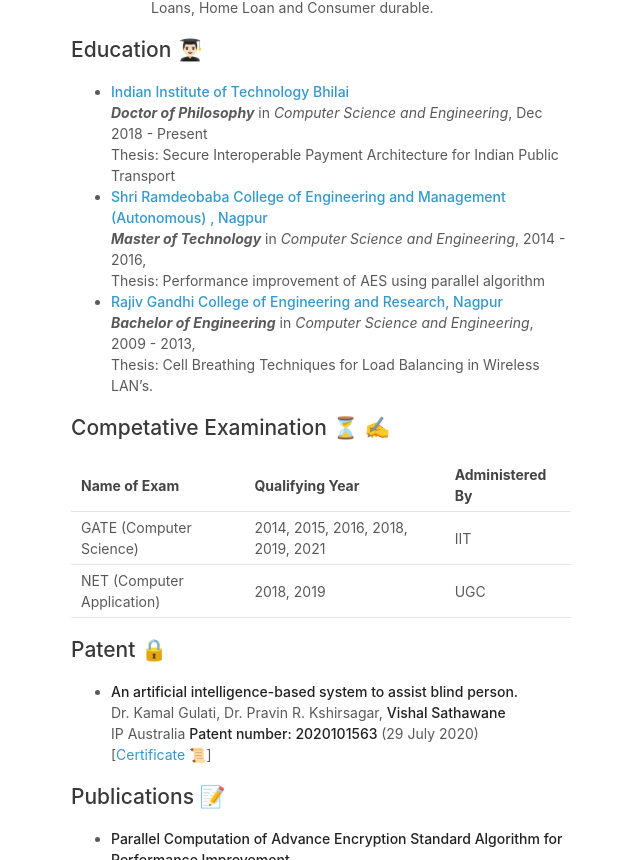
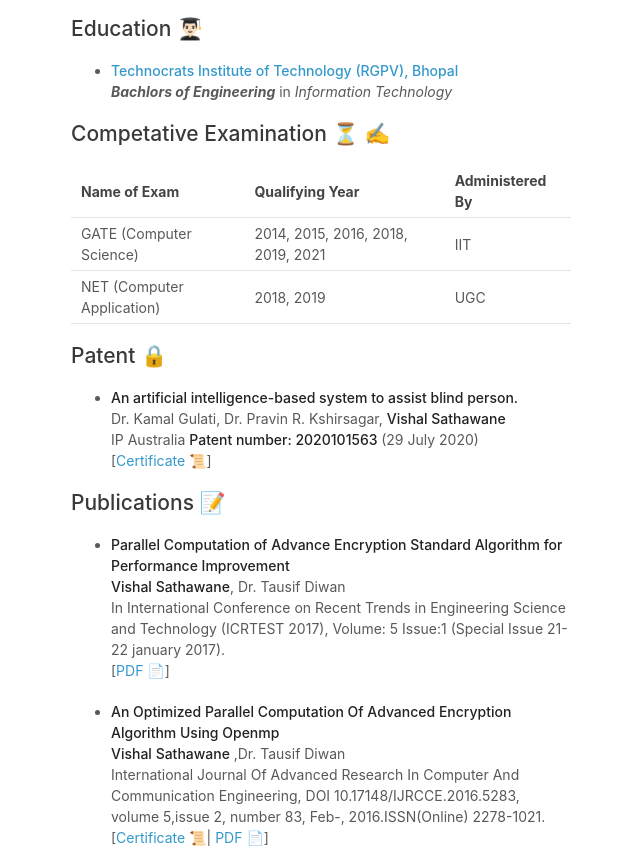
Before and after one commit to shthombre/shthombre.github.io, a plain HTML site: page index.html in a window 1280 px wide. Shown: the part 1969-2829 px from the top of the page, without its empty margins (499-1139 px from the left). Drawn offline with Linux system fonts and the light colour scheme.

Commit message:
Update index.html

```diff
--- a/index.html
+++ b/index.html
@@ -95,7 +95,7 @@
         <li>Understanding the Requirements and Functional Specifications of the application with BRE.</li>
       </ul>
     </li>
-    <li><strong>Kastle - Universal Lending System (ULS) Retail LOS/LMS system</strong><br>
+    <li><strong>Kastle - Universal Lending System (ULS) Retail LOS/LMS system</strong>
       <br><b>Duration</b>: April 2022 - June 2023
       <ul>
         <li>Kastle is a web-based banking product featuring a Loan Origination System (LOS) for automating and managing various types of loans, enhancing risk management, and optimizing business processes.</li>
@@ -112,23 +112,14 @@
 
   <h2 id="education-">Education 👨🏻&zwj;🎓</h2>
   <ul>
-    <li><strong><a href="https://www.iitbhilai.ac.in/" previewlistener="true">Indian Institute of Technology Bhilai</a></strong>
+    <li><strong><a href="https://technocratsgroup.edu.in/technocrats-institute-of-technology-science/" previewlistener="true">Technocrats Institute of Technology (RGPV), Bhopal</a></strong>
   <br>
-  <em><b>Doctor of Philosophy</b></em> in <em>Computer Science and Engineering</em>, Dec 2018 - Present
-  <br>
-  Thesis: Secure Interoperable Payment Architecture for Indian Public Transport </li>
-    <li><strong><a href="https://www.rknec.edu/" previewlistener="true">Shri Ramdeobaba College of Engineering and Management (Autonomous) , Nagpur</a></strong>
-  <br>
-  <em><b>Master of Technology</b></em> in <em>Computer Science and Engineering</em>, 2014 - 2016,
-  <br>
-  Thesis: Performance improvement of AES using parallel algorithm </li>
-    <li><strong><a href="https://rgcer.edu.in/" previewlistener="true">
-      Rajiv Gandhi College of Engineering and Research, Nagpur
-      </a></strong>
-  <br>
-  <em><b>Bachelor of Engineering</b></em> in <em>Computer Science and Engineering</em>, 2009 - 2013,  <br>
-  Thesis: Cell Breathing Techniques for Load Balancing in Wireless LAN’s.</li>
+  <em><b>Bachlors of Engineering</b></em> in <em>Information Technology</em>
+    </li>
   </ul>
+
+
+
   <h2 id="publications-citations-43-">Competative Examination ⏳ ✍️</h2>
   <table>
     <tr>
```
